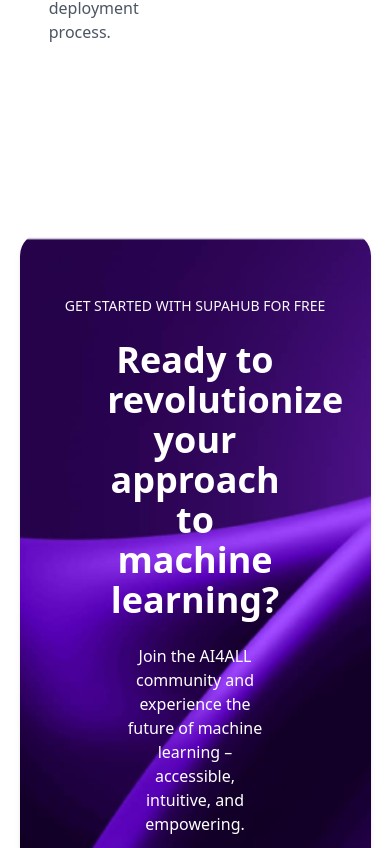
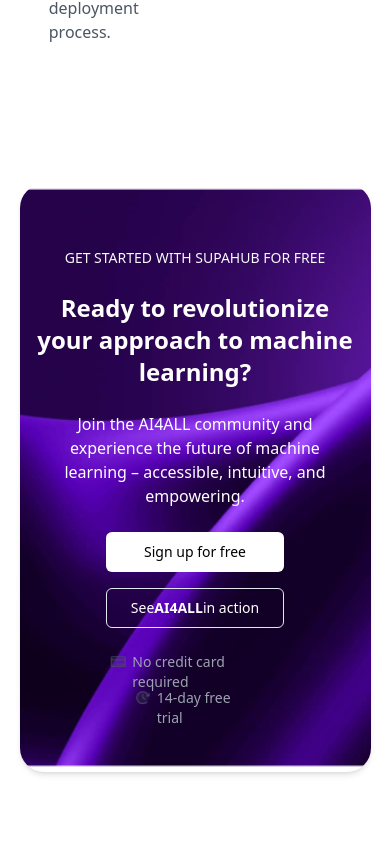
Before and after one commit to R1shabh-Gupta/AI4ALL, a React (Vite) app: page / in a window 390 px wide. Shown: the part 8356-9204 px from the top of the page. Built offline with nearby package versions, Linux system fonts and the light colour scheme; a web font is replaced by a local one.

Commit message:
Refactor: CTA Section mobile optimized

```diff
--- a/src/components/CTA.tsx
+++ b/src/components/CTA.tsx
@@ -2,21 +2,21 @@
 
 const CTA = () => {
   return (
-    <div className="py-24 -mt-1">
+    <div className="py-12 -mt-1 sm:py-24">
       <div className="flex bg-[url(/assets/images/CardBG.png)] bg-cover bg-no-repeat bg-center justify-between w-[90%] mx-auto rounded-3xl text-white py-16 shadow-md">
         <div className="flex flex-col items-center justify-center w-full gap-6">
           <h1 className="text-sm uppercase text-gray-50">
             Get started with Supahub for free
           </h1>
-          <h2 className="w-2/4 text-4xl font-semibold text-center">
+          <h2 className="w-[90%] text-2xl font-semibold text-center  sm:w-2/4 sm:text-4xl">
             Ready to revolutionize your approach to machine learning?
           </h2>
-          <p className="w-2/5 font-thin text-center">
+          <p className="w-[90%] sm:w-2/5 font-thin text-center">
             Join the AI4ALL community and experience the future of machine
             learning – accessible, intuitive, and empowering.
           </p>
 
-          <div className="flex gap-4">
+          <div className="flex flex-col gap-4 sm:flex-row">
             <Button className="px-6 text-black bg-white hover:bg-slate-50 hover:text-black">
               <p> Sign up for free</p>
             </Button>
@@ -25,7 +25,7 @@
             </Button>
           </div>
 
-          <div className="flex gap-4 -mt-3 text-sm text-gray-500">
+          <div className="flex flex-col items-center gap-4 text-sm text-gray-500 sm:-mt-3 sm:flex-row">
             <div className="flex gap-1">
               <img
                 className="scale-90"
```
